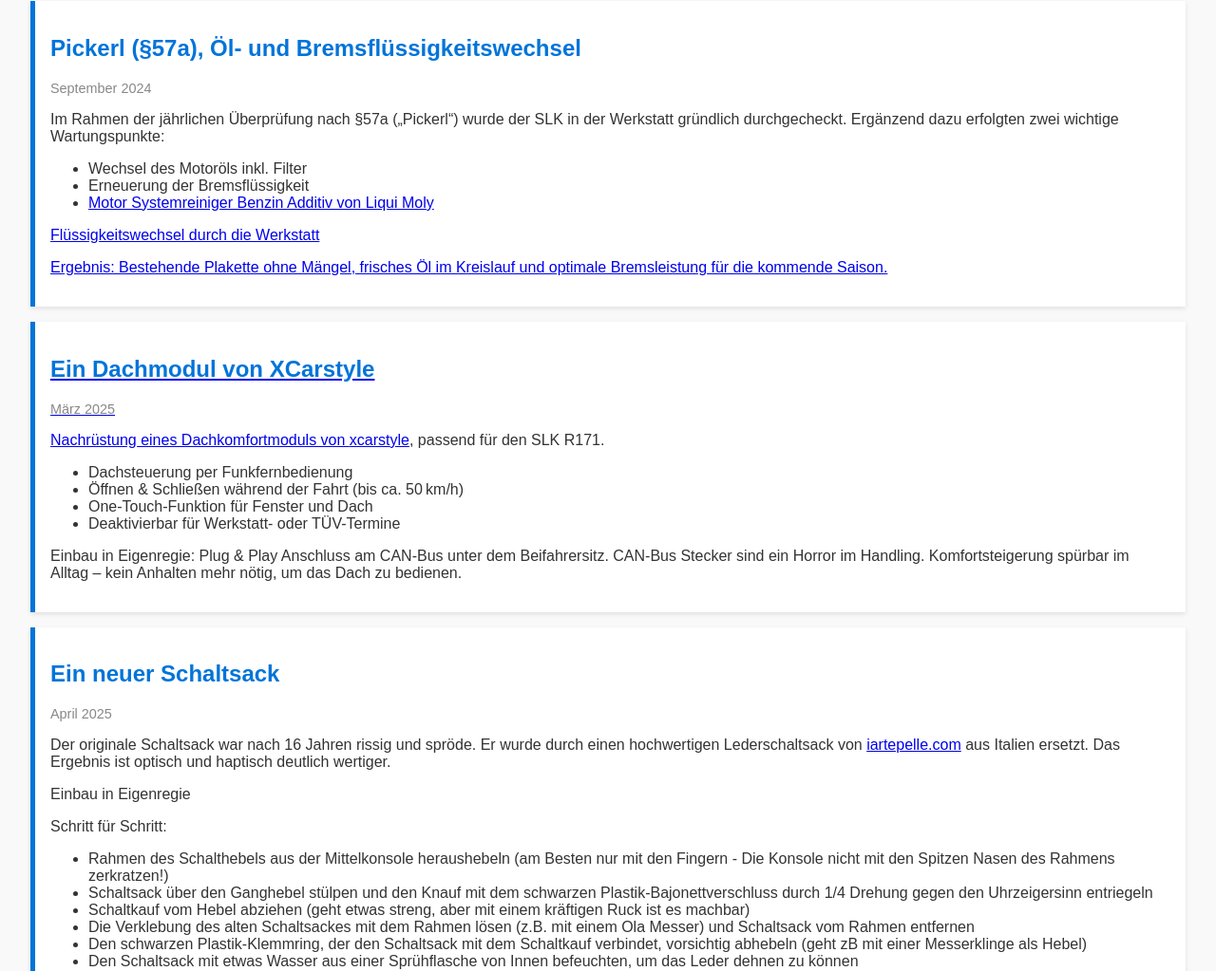
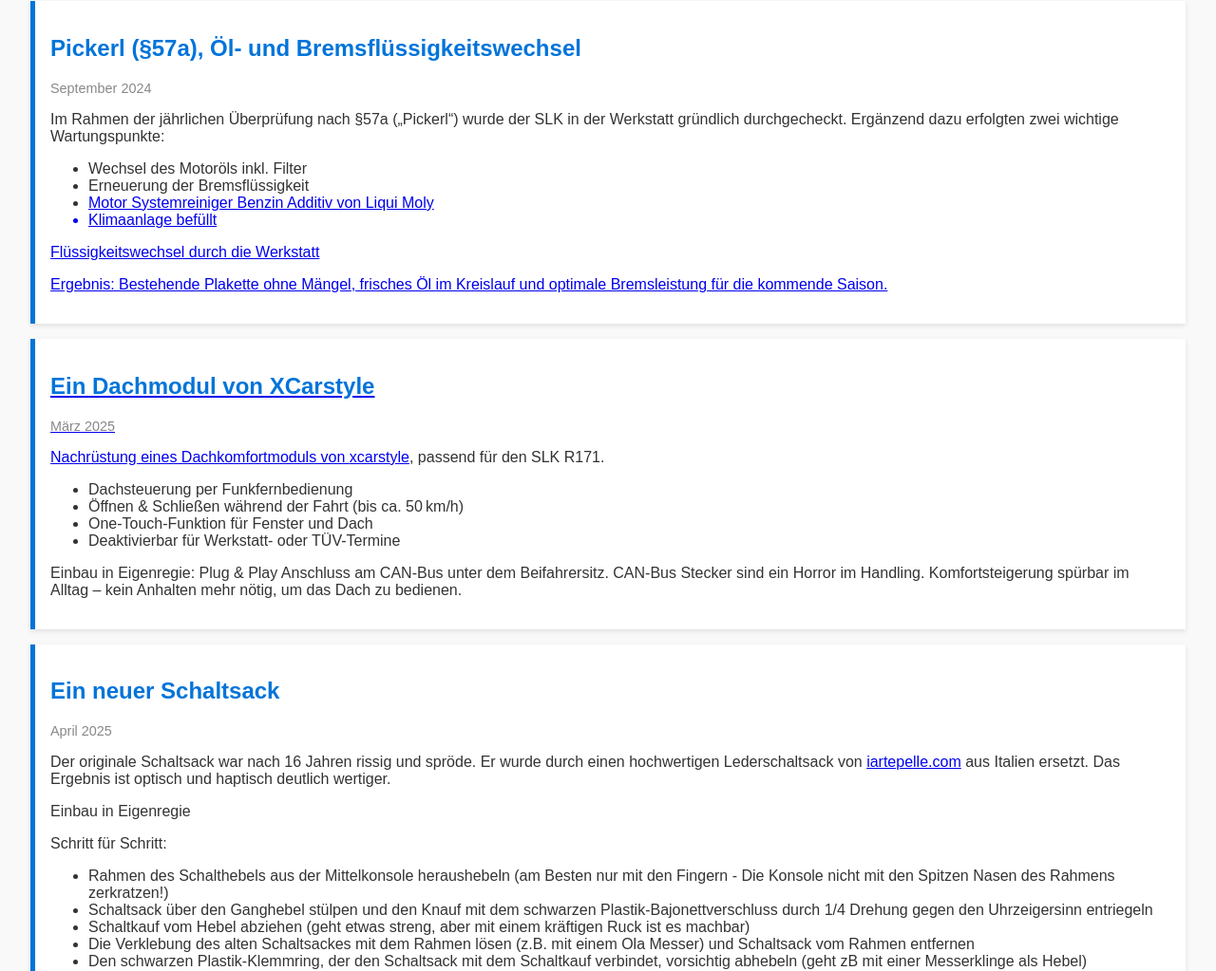
Before and after one commit to wuestner/slk, a plain HTML site: page index.html in a window 1280 px wide. Shown: the part 1031-2054 px from the top of the page at 95% size. Drawn offline with Linux system fonts and the light colour scheme.

Commit message:
Update index.html

```diff
--- a/index.html
+++ b/index.html
@@ -80,7 +80,7 @@
     <li>Wechsel des Motoröls inkl. Filter</li>
     <li>Erneuerung der Bremsflüssigkeit</li>
     <li> <a href="https://www.liqui-moly.com/de/de/motorsystemreiniger-benzin-p000194.html?_gl=1*83cr7e*_up*MQ..*_gs*MQ..&gclid=CjwKCAjwwqfABhBcEiwAZJjC3nlJByTxp5wV3BxjDWeRZdW6IH0pNwX6whYqdz9o0XvVnY5mr1a1ZRoCmYYQAvD_BwE&gbraid=0AAAAADuaKkPfEccwlzRO7JQFXCf4CGDQm#5129" target="_blank"/a> Motor Systemreiniger Benzin Additiv von Liqui Moly</li>
-
+    <li>Klimaanlage befüllt</li>
   </ul>
   <p>Flüssigkeitswechsel durch die Werkstatt</p>
   <p>Ergebnis: Bestehende Plakette ohne Mängel, frisches Öl im Kreislauf und optimale Bremsleistung für die kommende Saison.</p>
```
